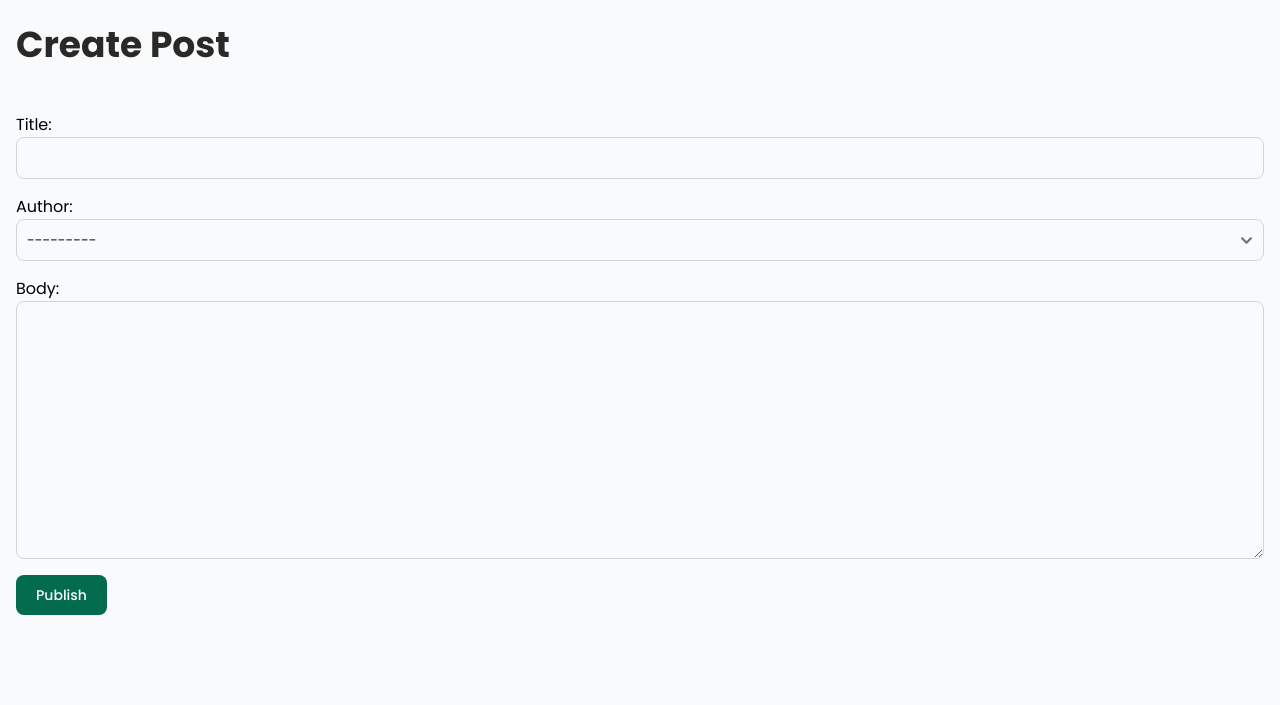
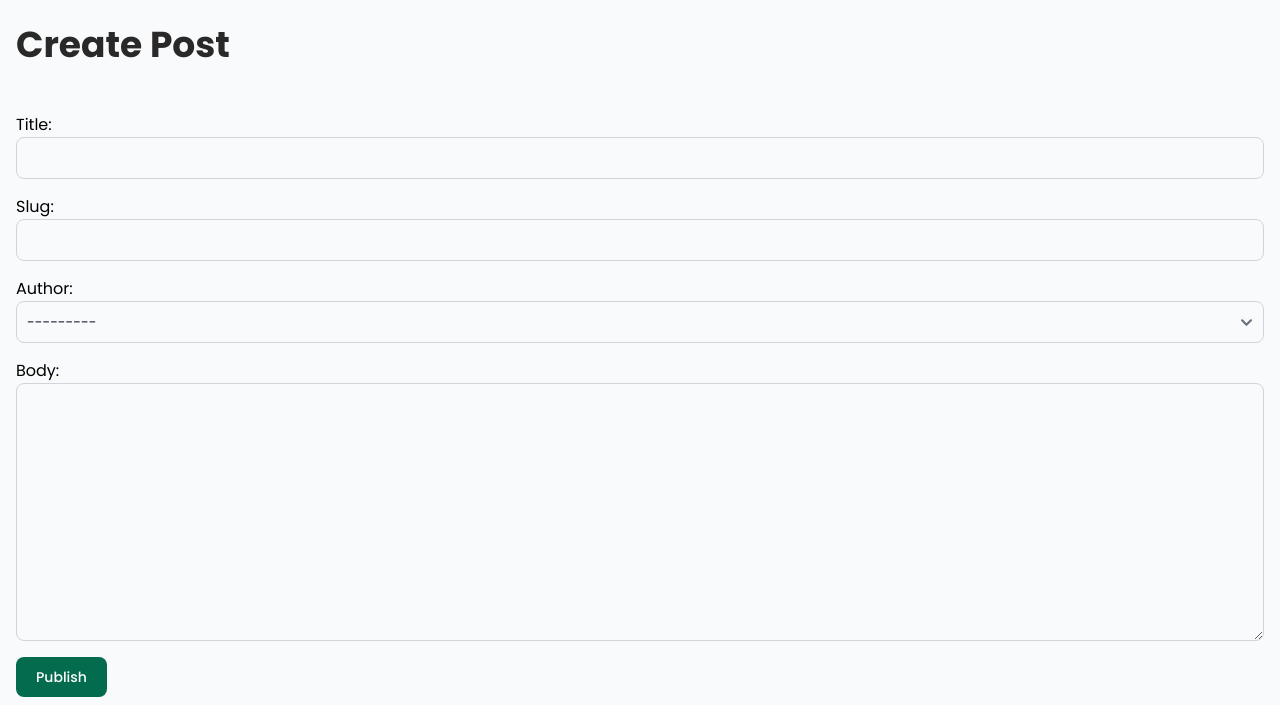
Before and after one commit to n4ff4h/inkstory-django, a Django app: page /create/ in a window 1280 px wide. Shown: the part 135-840 px from the top of the page. Before the commit the page ends 750 px from the top, so only its background shows below. Run offline with Django 4.2, Linux system fonts and the light colour scheme; the visitor is signed in with stand-in values (Sample User, id 1); data comes from the database, SQL or seed files in the repository; style sheets or scripts are compiled from the project's sources; some libraries are stand-ins or nearby versions; some web fonts are replaced.

Commit message:
feat: Add slug field to Post model
Use slug as the url parameter for details and update page

```diff
--- a/posts/forms.py
+++ b/posts/forms.py
@@ -7,7 +7,7 @@ from taggit.forms import TagWidget
 class PostCreateForm(forms.ModelForm):
     class Meta:
         model = Post
-        fields = ('title', 'author', 'tags', 'body')
+        fields = ('title', 'slug', 'author', 'tags', 'body')
 
         widgets = {
             'title': forms.TextInput(attrs={'class': 'block p-2 mb-4 w-full text-gray-900 bg-gray-50 rounded-lg border '
@@ -15,6 +15,11 @@ class PostCreateForm(forms.ModelForm):
                                                      'focus:border-blue-500 dark:bg-gray-700 dark:border-gray-600 '
                                                      'dark:placeholder-gray-400 dark:text-white '
                                                      'dark:focus:ring-blue-500 dark:focus:border-blue-500'}),
+            'slug': forms.TextInput(attrs={'class': 'block p-2 mb-4 w-full text-gray-900 bg-gray-50 rounded-lg border '
+                                                    'border-gray-300 sm:text-xs focus:ring-blue-500 '
+                                                    'focus:border-blue-500 dark:bg-gray-700 dark:border-gray-600 '
+                                                    'dark:placeholder-gray-400 dark:text-white '
+                                                    'dark:focus:ring-blue-500 dark:focus:border-blue-500'}),
             'author': forms.Select(attrs={'class': 'bg-gray-50 mb-4 border border-gray-300 text-gray-900 text-sm '
                                                    'rounded-lg focus:ring-blue-500 focus:border-blue-500 block w-full '
                                                    'p-2.5 dark:bg-gray-700 dark:border-gray-600 '
@@ -36,7 +41,7 @@ class PostCreateForm(forms.ModelForm):
 class PostUpdateForm(forms.ModelForm):
     class Meta:
         model = Post
-        fields = ('title', 'tags', 'body')
+        fields = ('title', 'slug', 'tags', 'body')
 
         widgets = {
             'title': forms.TextInput(attrs={
@@ -44,6 +49,11 @@ class PostUpdateForm(forms.ModelForm):
                          'focus:ring-blue-500 focus:border-blue-500 dark:bg-gray-700 dark:border-gray-600 '
                          'dark:placeholder-gray-400 dark:text-white dark:focus:ring-blue-500 '
                          'dark:focus:border-blue-500'}),
+            'slug': forms.TextInput(attrs={'class': 'block p-2 mb-4 w-full text-gray-900 bg-gray-50 rounded-lg border '
+                                                    'border-gray-300 sm:text-xs focus:ring-blue-500 '
+                                                    'focus:border-blue-500 dark:bg-gray-700 dark:border-gray-600 '
+                                                    'dark:placeholder-gray-400 dark:text-white '
+                                                    'dark:focus:ring-blue-500 dark:focus:border-blue-500'}),
             'tags': TagWidget(attrs={'class': 'block p-2 mb-4 w-full text-gray-900 bg-gray-50 rounded-lg border '
                                               'border-gray-300 sm:text-xs focus:ring-blue-500 '
                                               'focus:border-blue-500 dark:bg-gray-700 dark:border-gray-600 '
--- a/posts/models.py
+++ b/posts/models.py
@@ -8,8 +8,9 @@ from taggit.managers import TaggableManager
 # Create your models here.
 class Post(models.Model):
     title = models.CharField(max_length=255)
+    slug = models.SlugField(unique=True)
     # model.CASCADE: will delete all posts related to the user, if user is deleted
-    author = models.ForeignKey(User, on_delete=models.CASCADE)
+    author = models.ForeignKey(User, default=None, on_delete=models.CASCADE)
     tags = TaggableManager()
     body = models.TextField()
     post_date = models.DateTimeField(auto_now_add=True)
@@ -19,4 +20,4 @@ class Post(models.Model):
 
     def get_absolute_url(self):
         # Redirect to post detail page for the specified post id
-        return reverse('post-detail', args=(str(self.id)))
+        return reverse('post-detail', args=(self.slug,))
--- a/posts/templates/home.html
+++ b/posts/templates/home.html
@@ -6,7 +6,7 @@
     <div class="row">
       {% for post in object_list %}
         <a
-          href="{% url 'post-detail' post.pk %}"
+          href="{% url 'post-detail' post.slug %}"
           class="flex flex-row items-center mb-4 bg-white rounded-lg shadow-sm hover:bg-gray-100 dark:border-gray-700 dark:bg-gray-800 dark:hover:bg-gray-700"
         >
           <div class="flex flex-col justify-between p-4 leading-normal px-8">
--- a/posts/templates/post_detail.html
+++ b/posts/templates/post_detail.html
@@ -17,7 +17,7 @@
     <br/>
     <a href="{% url 'home' %}" class="mr-6 text-dark-gray">Back</a>
     {% if user.is_authenticated %}
-      <a href="{% url 'update' post.pk %}" class="mr-6 text-dark-gray">Edit</a>
+      <a href="{% url 'update' post.slug %}" class="mr-6 text-dark-gray">Edit</a>
       <button type="button" data-modal-toggle="popup-modal" class="text-dark-gray">Delete</button>
     {% endif %}
   </article>
--- a/posts/urls.py
+++ b/posts/urls.py
@@ -5,8 +5,8 @@ from . import views
 urlpatterns = [
     path('', HomeView.as_view(), name="home"),
     # pk: primary key of the model which is passed into the view
-    path('posts/<int:pk>', PostDetailView.as_view(), name="post-detail"),
+    path('posts/<slug:slug>/', PostDetailView.as_view(), name="post-detail"),
     path('create/', CreatePostView.as_view(), name="create"),
-    path('posts/edit/<int:pk>', UpdatePostView.as_view(), name="update"),
-    path('delete/<int:pk>', views.delete_post, name="delete"),
+    path('posts/edit/<slug:slug>/', UpdatePostView.as_view(), name="update"),
+    path('delete/<int:pk>/', views.delete_post, name="delete"),
 ]
```
Also changed, not shown: posts/migrations/0007_delete_category_post_slug.py (added), posts/migrations/0008_alter_post_slug.py (added), posts/migrations/0009_alter_post_author.py (added), posts/migrations/0010_alter_post_slug.py (added).
